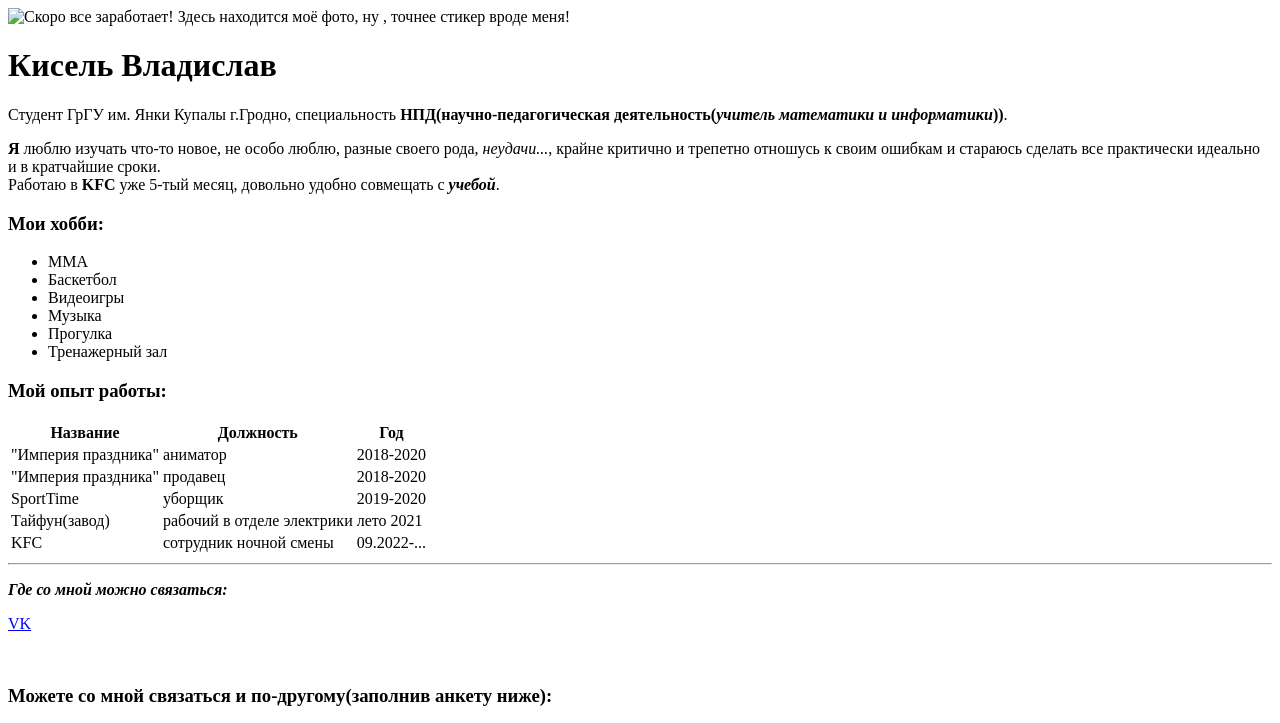
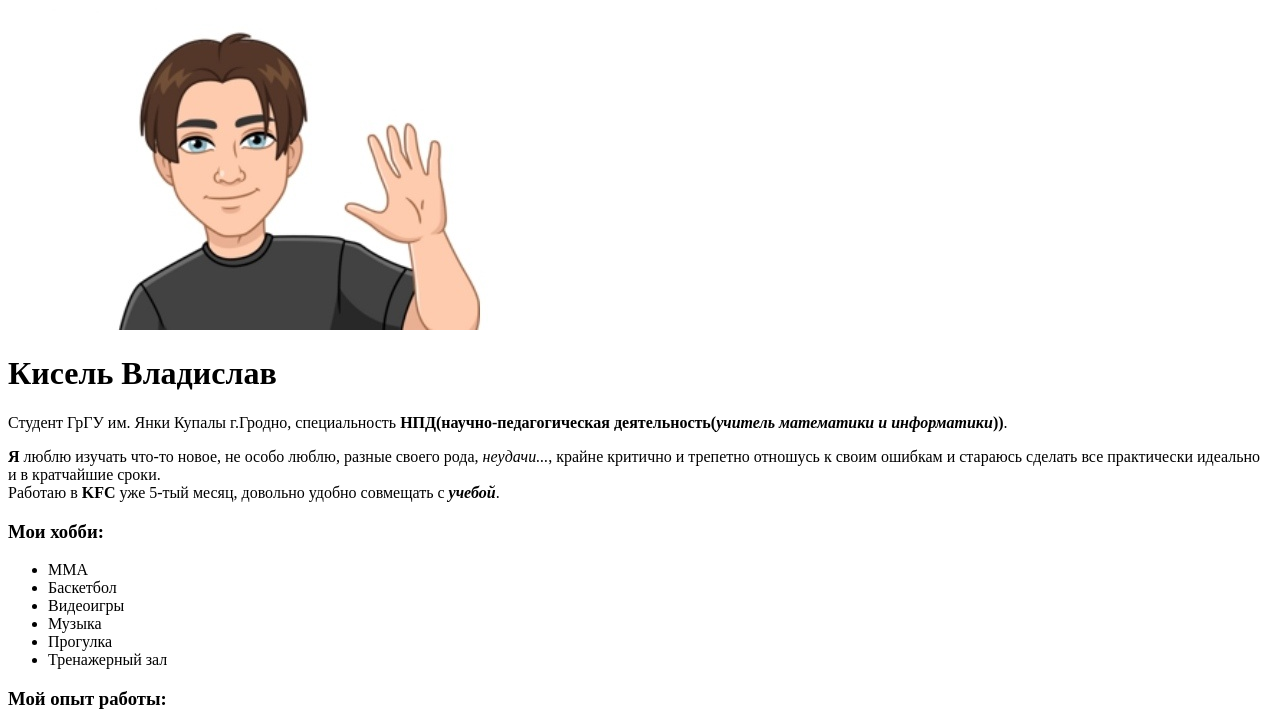
Before and after one commit to Stylechek/resume, a plain HTML site: page index.html in a window 1280 px wide. Shown: the top 723 px of the page. Drawn offline with Linux system fonts and the light colour scheme.

Commit message:
Update index.html

```diff
--- a/index.html
+++ b/index.html
@@ -10,7 +10,7 @@
     <title>Kisel Vladislav</title>
 </head>
 <body>
-<img src="imgs/KiselVlad.jpg" alt="Скоро все заработает! Здесь находится моё фото, ну , точнее стикер вроде меня! ">
+<img src="KiselVlad.jpg" alt="Скоро все заработает! Здесь находится моё фото, ну , точнее стикер вроде меня! ">
 <h1>     Кисель Владислав</h1>
 <p>      Студент ГрГУ им. Янки Купалы г.Гродно, специальность <strong>НПД(научно-педагогическая деятельность(<em>учитель математики и информатики</em>))</strong>.</p>
 <p><strong>Я</strong> люблю изучать что-то новое, не особо люблю, разные своего рода, <em>неудачи...</em>, крайне критично и трепетно отношусь к своим ошибкам  и стараюсь сделать все практически идеально и в кратчайшие сроки.<br>Работаю в <strong>KFC </strong> уже 5-тый месяц, довольно удобно совмещать с <em><strong>учебой</strong></em>.</p>
```
